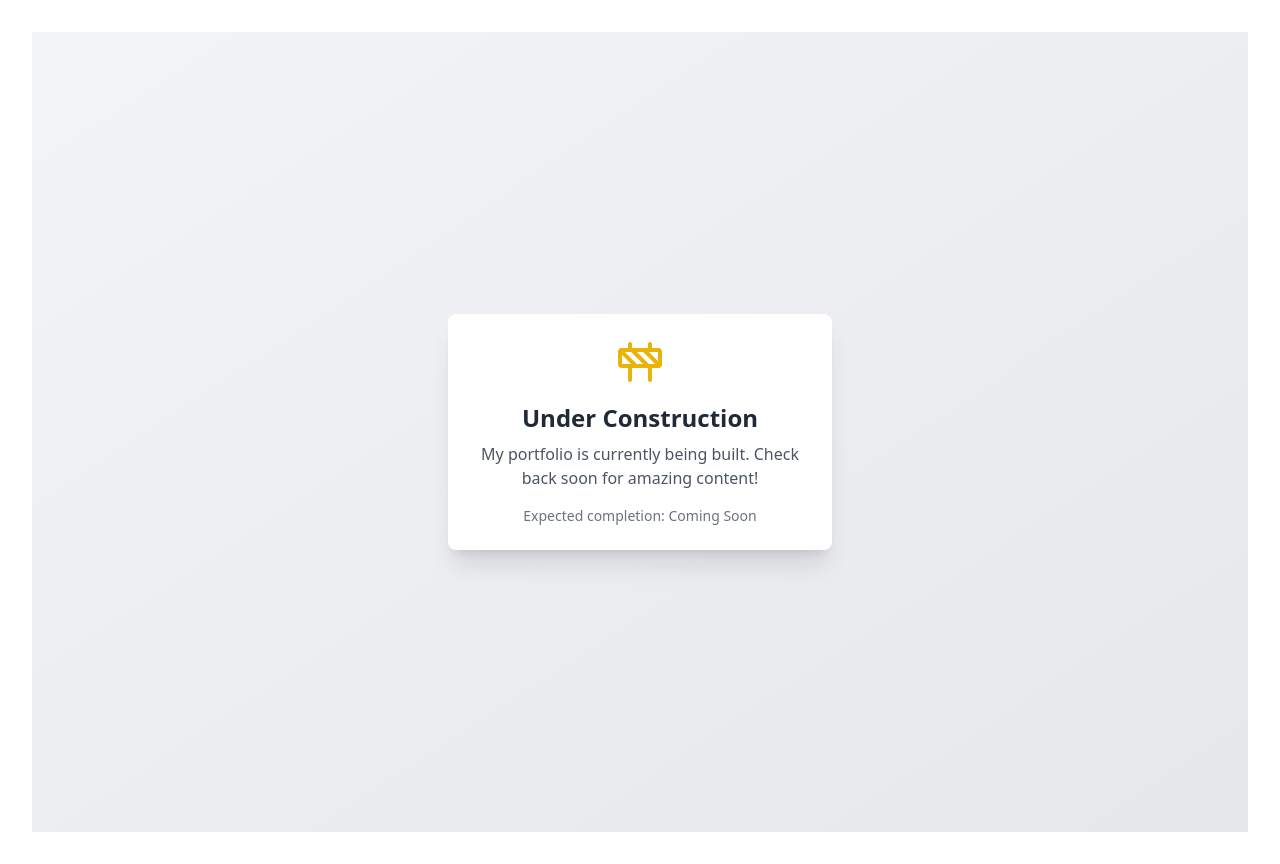
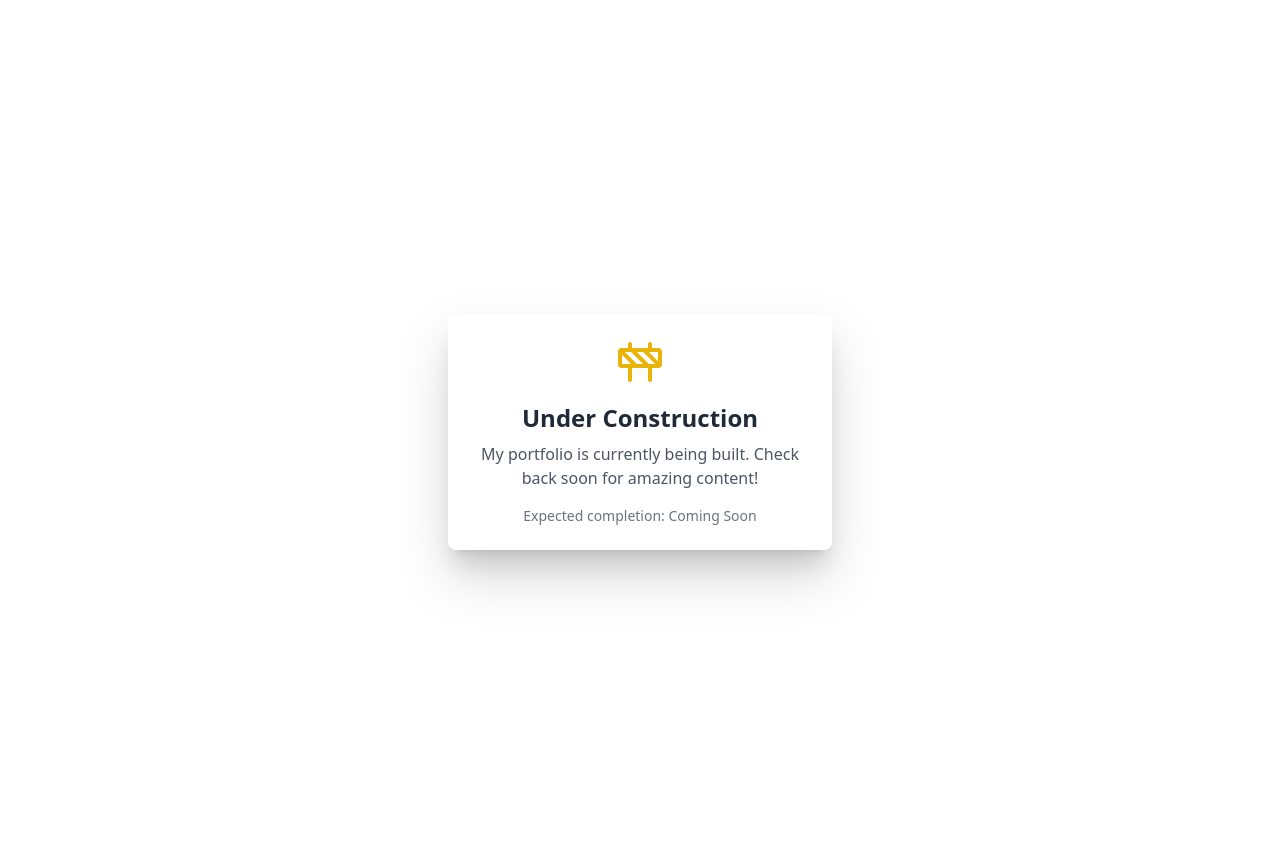
Before and after one commit to ziaualhassain/portfolio-app, a React (Vite) app: page / in a window 1280 px wide. Built offline with nearby package versions, Linux system fonts and the light colour scheme.

Commit message:
fixed the color issue and added shadow

```diff
--- a/src/UnderConstruction.tsx
+++ b/src/UnderConstruction.tsx
@@ -3,7 +3,7 @@ import { Construction } from "lucide-react"
 
 export default function UnderConstruction() {
     return (
-      <div className="min-h-screen flex items-center justify-center bg-gradient-to-br from-gray-100 to-gray-200 overflow-hidden">
+      <div className="min-h-screen flex items-center justify-center bg-gradient-to-br drop-shadow-2xl">
         <div className="text-center p-6 bg-white rounded-lg shadow-xl max-w-sm w-full mx-auto">
           <Construction className="mx-auto text-yellow-500 mb-4" size={48} />
           <h1 className="text-2xl font-bold text-gray-800 mb-2">Under Construction</h1>
```
